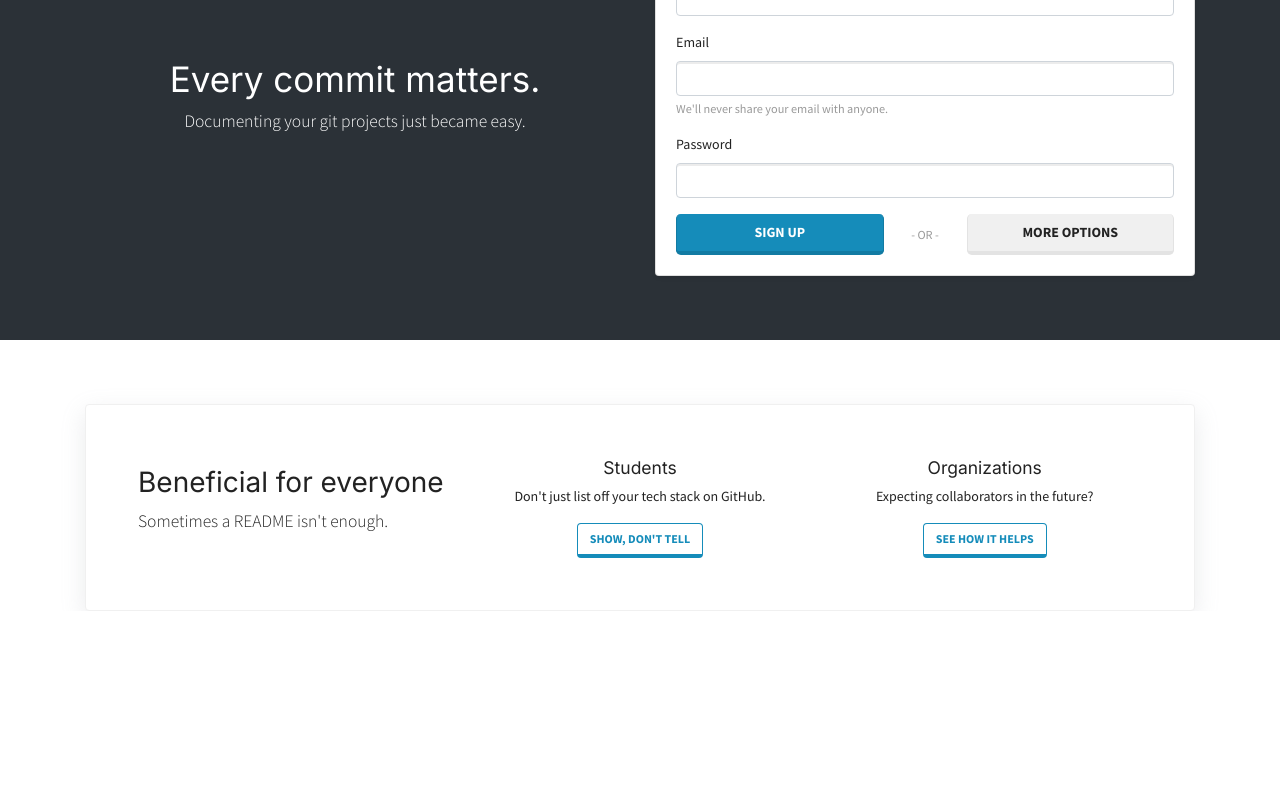
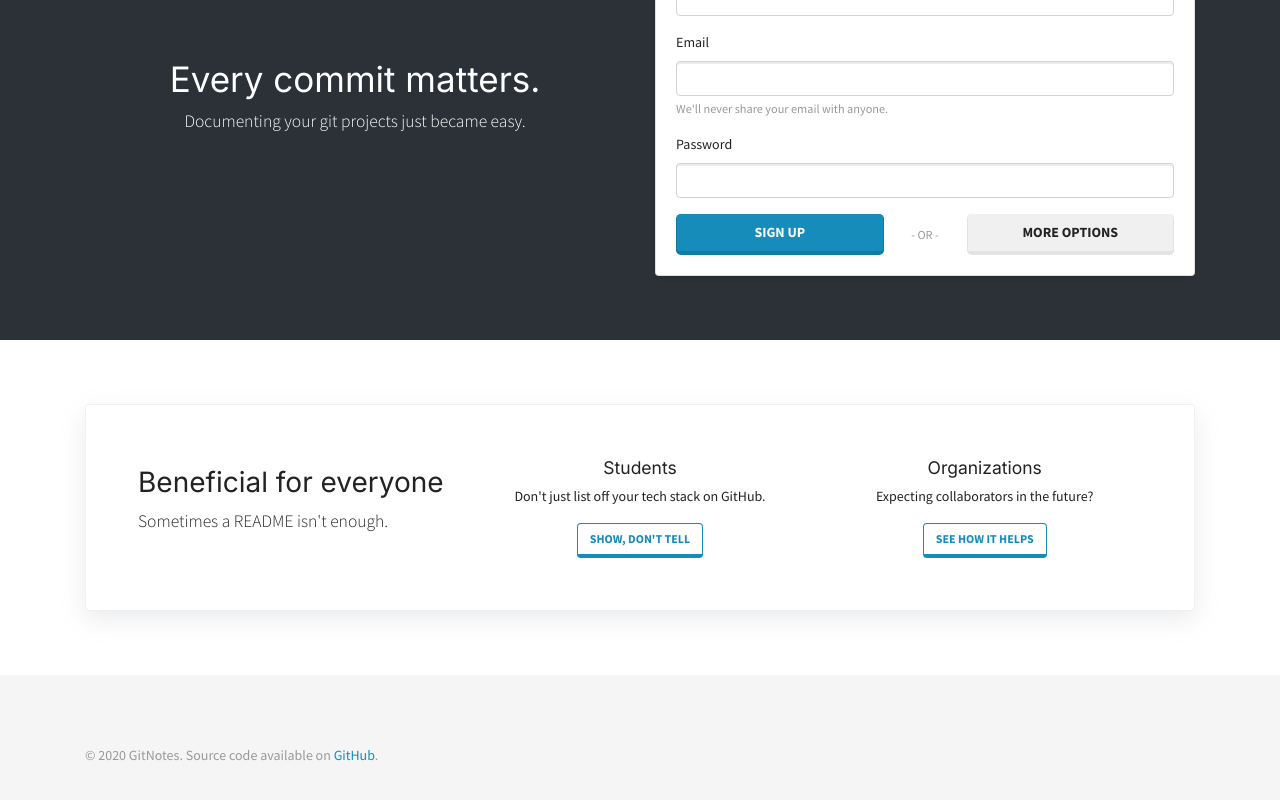
Before and after one commit to thejykim/gitnotes, a Next.js app: page / in a window 1280 px wide. Shown: the part 190-990 px from the top of the page. Before the commit the page ends 801 px from the top, so only its background shows below. Built offline with nearby package versions, Linux system fonts and the light colour scheme; no server answers.

Commit message:
Footer, new repo, and minor stylistic changes to signup

```diff
--- a/src/components/ShellNav.js
+++ b/src/components/ShellNav.js
@@ -50,6 +50,13 @@ export default class ShellNav extends Component {
             });
           })
         }
+
+        <footer className="footer">
+          <Container>
+            <span class="text-muted">&copy; 2020 GitNotes.
+            Source code available on <a href="https://github.com/thejykim/gitnotes" target="_blank">GitHub</a>.</span>
+          </Container>
+        </footer>
       </div>
     );
   }
--- a/src/components/pages/Homepage.js
+++ b/src/components/pages/Homepage.js
@@ -55,7 +55,7 @@ export default class Homepage extends Component {
 
   render() {
     return (
-      <div>
+      <div style={{paddingBottom: '4rem'}}>
         <div style={{ padding: '4rem 0', marginBottom: '4rem', backgroundColor: '#2b3137' }}>
           <Container>
             <Row className="d-flex align-items-center">
--- a/src/components/pages/SignupPage.js
+++ b/src/components/pages/SignupPage.js
@@ -91,6 +91,7 @@ export default class SignupPage extends Component {
                       <Form.Group controlId="email">
                         <Form.Label>Email</Form.Label>
                         <Form.Control name="email" type="input" onChange={this.handleChange} required />
+                        <Form.Text className="small text-muted">We'll never share your email with anyone.</Form.Text>
                       </Form.Group>
 
                       <Form.Group controlId="password">
--- a/styles/custom.css
+++ b/styles/custom.css
@@ -3,3 +3,21 @@
 h1, h2, h3, h4, h5, h6 {
   font-family: 'Inter', 'sans-serif' !important;
 }
+
+html {
+  position: relative;
+  min-height: 100%;
+}
+
+body {
+  margin-bottom: 160px;
+}
+
+.footer {
+  position: absolute;
+  bottom: 0;
+  width: 100%;
+  height: 160px;
+  line-height: 160px;
+  background-color: #f5f5f5;
+}
```
Also changed, not shown: src/components/pages/NewRepo.js (added, +14 -0 lines), src/components/pages/ProfilePage.js (+10 -1 lines), src/pages/new.js (added, +21 -0 lines). Lines whose indentation alone changed are shown as unchanged.
